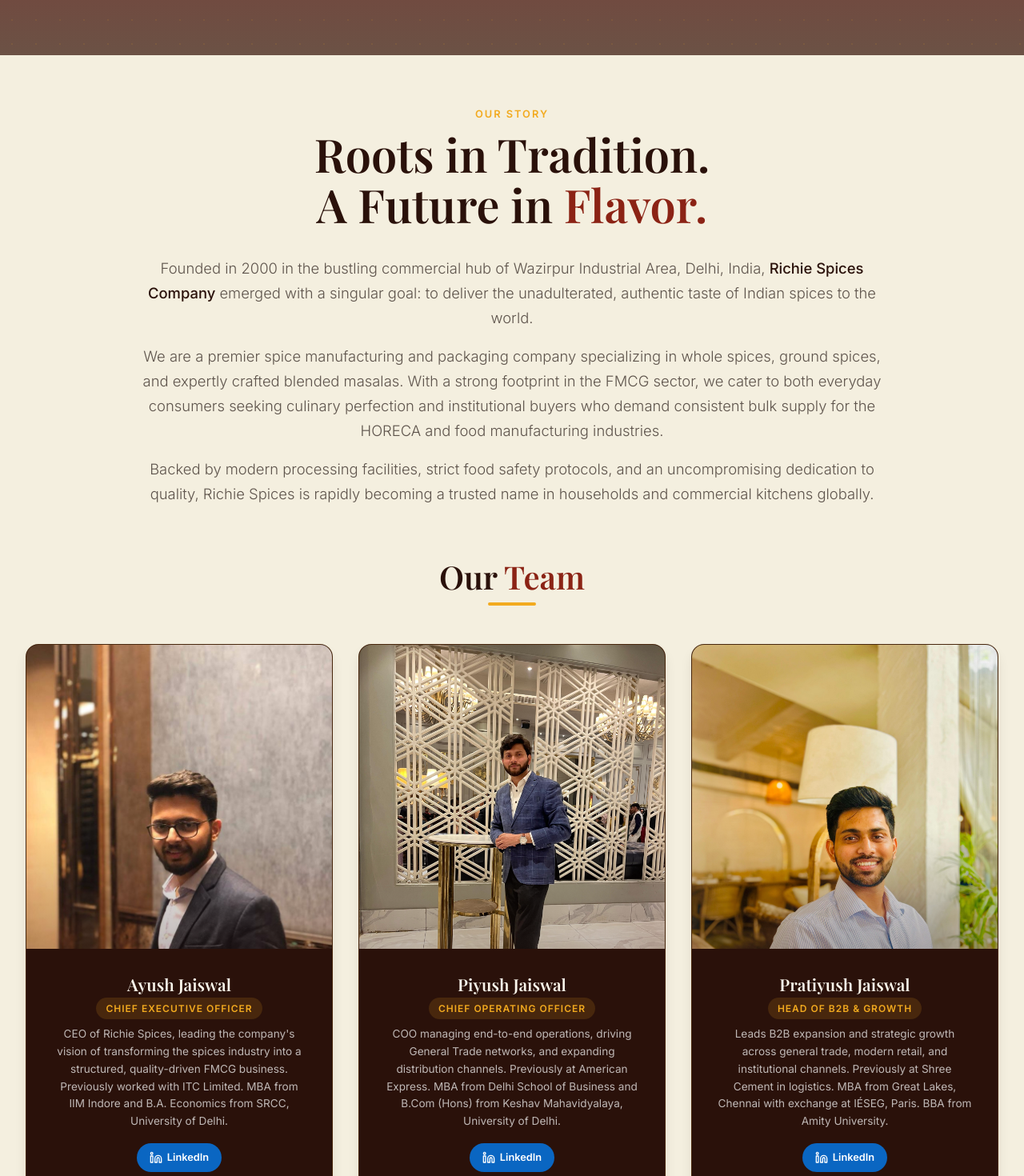
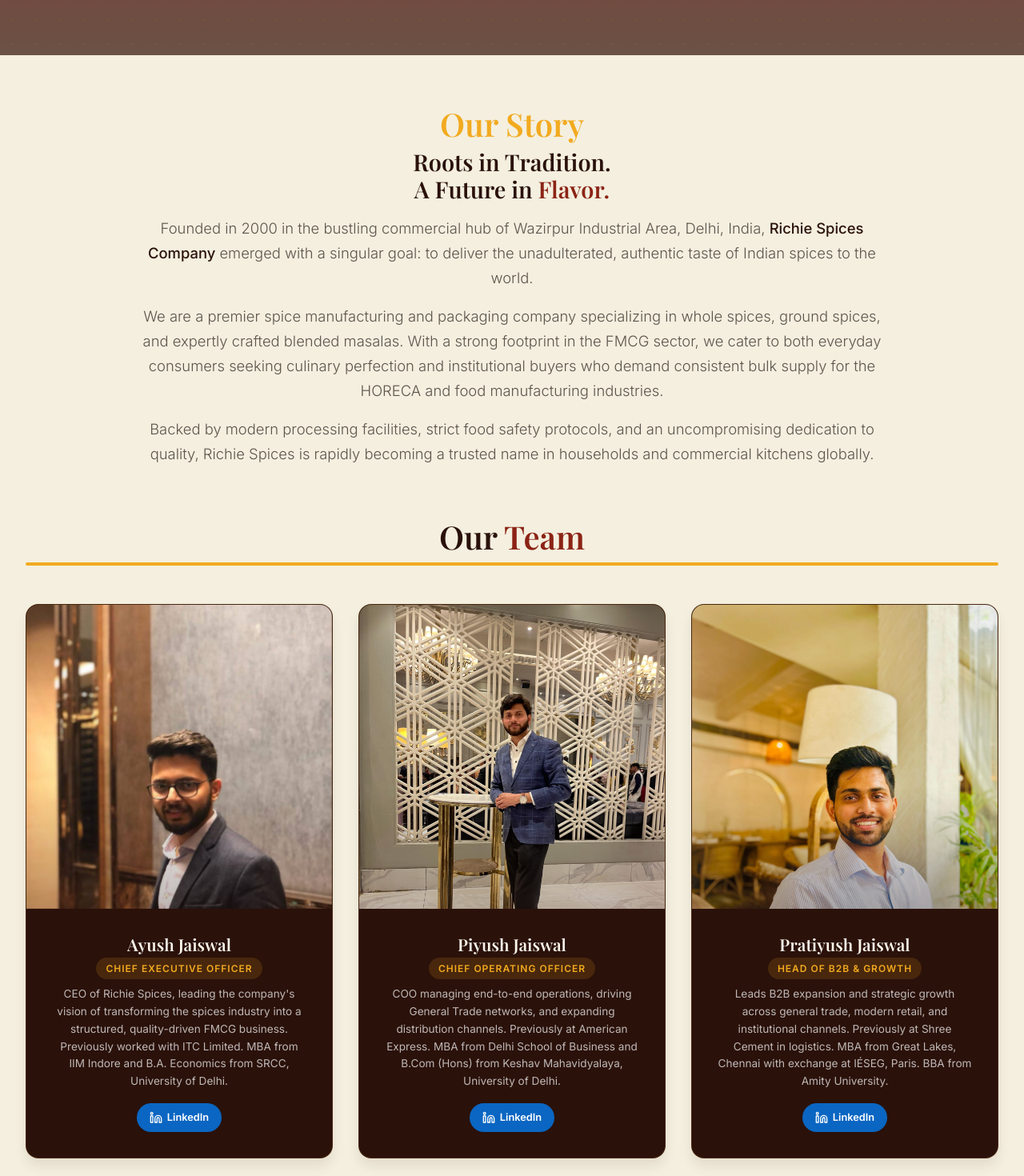
Before and after one commit to hemanthsrisai/Richiespices, a React (Vite) app: page /about in a window 1280 px wide. Shown: the part 260-1730 px from the top of the page at 80% size. Built offline with nearby package versions, Linux system fonts and the light colour scheme; a web font is replaced by a local one.

Commit message:
style: fix team card hover glitch and update headings in About page

```diff
--- a/src/pages/About.jsx
+++ b/src/pages/About.jsx
@@ -15,8 +15,8 @@
       <section className="section bg-paper">
         <div className={`container ${styles.companyContainer}`}>
           <div className={styles.companyContent}>
-            <span className={styles.label}>OUR STORY</span>
-            <h2 className="serif-heading">Roots in Tradition.<br/>A Future in <span className="text-primary">Flavor.</span></h2>
+            <h2 className="serif-heading" style={{ fontSize: '2.5rem', marginBottom: '0.5rem', color: 'var(--color-saffron)' }}>Our Story</h2>
+            <h3 className="serif-heading" style={{ fontSize: '1.8rem', color: 'var(--color-primary-dark)' }}>Roots in Tradition.<br/>A Future in <span className="text-primary">Flavor.</span></h3>
             <p>
               Founded in 2000 in the bustling commercial hub of Wazirpur Industrial Area, Delhi, India, <strong>Richie Spices Company</strong> emerged with a singular goal: to deliver the unadulterated, authentic taste of Indian spices to the world.
             </p>
--- a/src/pages/About.module.css
+++ b/src/pages/About.module.css
@@ -61,7 +61,7 @@
 .teamHeading::after {
   content: '';
   display: block;
-  width: 60px;
+  width: 100%;
   height: 4px;
   background: var(--color-saffron);
   border-radius: 2px;
@@ -85,13 +85,16 @@
   border-radius: var(--radius-lg);
   overflow: hidden;
   box-shadow: var(--shadow-md);
-  transition: transform var(--transition-medium), box-shadow var(--transition-medium);
+  transition: transform var(--transition-medium), box-shadow var(--transition-medium), border-color var(--transition-medium);
   text-align: center;
   border: 1px solid rgba(242, 170, 31, 0.15);
+  backface-visibility: hidden;
+  -webkit-backface-visibility: hidden;
+  transform: translateZ(0);
 }
 
 .teamCard:hover {
-  transform: translateY(-8px);
+  transform: translateY(-8px) translateZ(0);
   box-shadow: 0 20px 40px rgba(0, 0, 0, 0.2);
   border-color: rgba(242, 170, 31, 0.4);
 }
@@ -102,6 +105,9 @@
   overflow: hidden;
   position: relative;
   background: var(--color-primary-dark);
+  backface-visibility: hidden;
+  -webkit-backface-visibility: hidden;
+  transform: translateZ(0);
 }
 
 .teamImgWrapper::after {
@@ -111,6 +117,7 @@
   background: linear-gradient(to top, var(--color-primary-dark) 0%, transparent 40%);
   opacity: 0.3;
   transition: opacity 0.5s ease;
+  pointer-events: none;
 }
 
 .teamCard:hover .teamImgWrapper::after {
@@ -123,6 +130,9 @@
   object-fit: cover;
   object-position: top center;
   transition: transform 0.7s cubic-bezier(0.25, 0.46, 0.45, 0.94);
+  will-change: transform;
+  backface-visibility: hidden;
+  -webkit-backface-visibility: hidden;
 }
 
 .teamCard:hover .teamImg {
```
